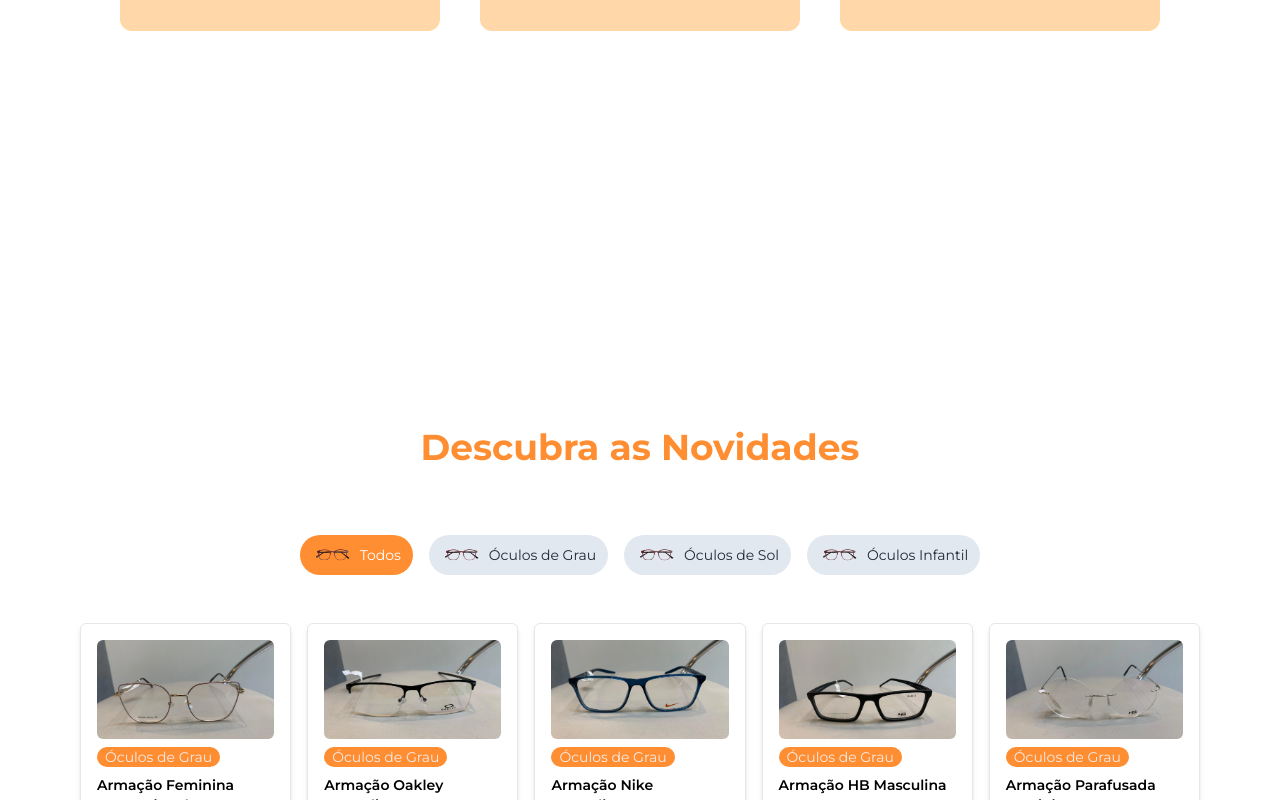
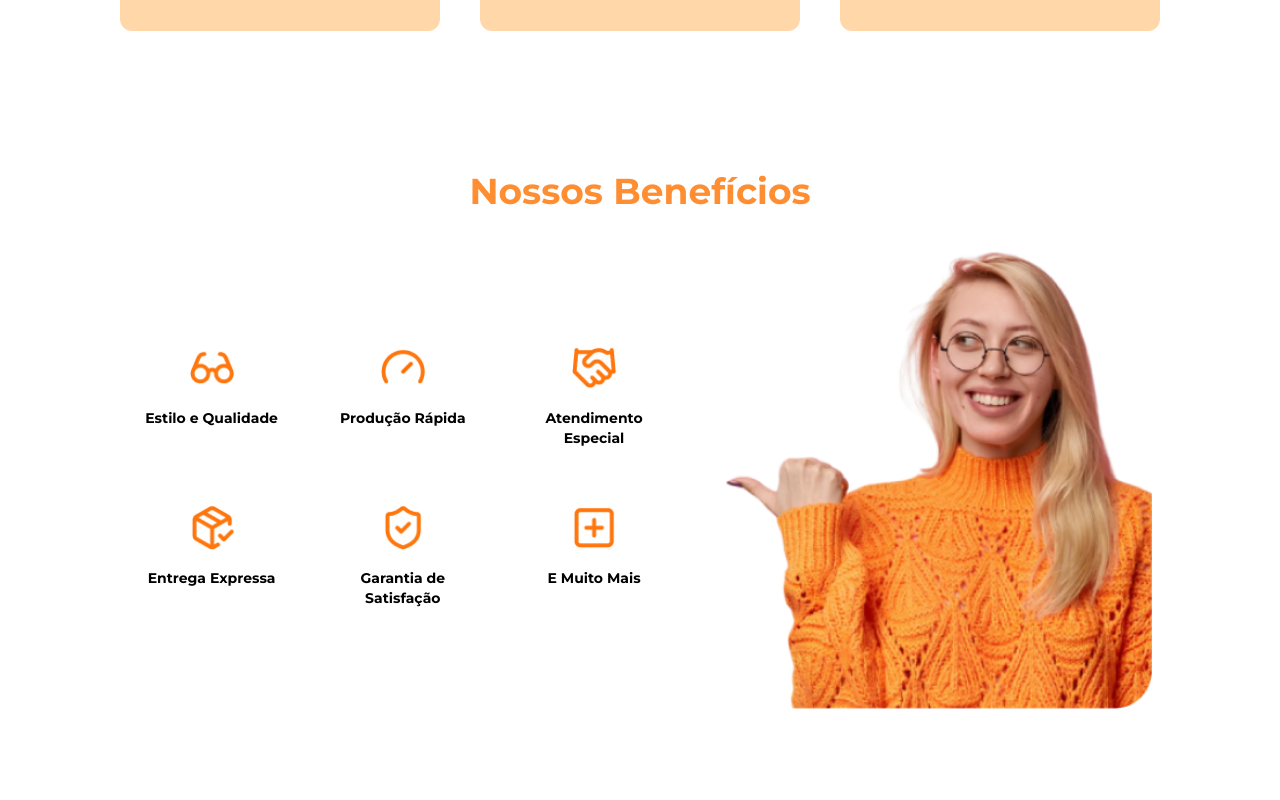
Before and after one commit to codewarriorsdevs/oticas-bem-mais, a React (Vite) app in the folder oticas-bem-mais/: page / in a window 1280 px wide. Shown: the part 1020-1820 px from the top of the page. Built offline with nearby package versions, Linux system fonts and the light colour scheme.

Commit message:
feat: add Benefits Section and Navbar Hyperlinks.

```diff
--- a/oticas-bem-mais/src/App.tsx
+++ b/oticas-bem-mais/src/App.tsx
@@ -8,6 +8,7 @@ import CategorySection from "./components/layout/CategorySection";
 import AnnounceSection from './components/layout/AnnounceSection';
 import FeedbackSection from './components/layout/FeedbackSection';
 import FAQ from './components/layout/FaqSection';
+import BenefitsSection from './components/layout/BenefitsSection';
 
 function App() {
   return (
@@ -16,6 +17,7 @@ function App() {
       <main className="bg-white flex flex-col gap-14 mb-20">
         <WelcomeSection />
         <CategorySection/>
+        <BenefitsSection />
         <ProductSection />
         <FeedbackSection/>
         <AnnounceSection />
--- /dev/null
+++ b/oticas-bem-mais/src/components/layout/BenefitsSection.tsx
@@ -0,0 +1,51 @@
+import plusIcon from "../../assets/icons/icone-plus.svg";
+import glassesIcon from "../../assets/icons/icone-glasses.svg";
+import handIcon from "../../assets/icons/icone-hand.svg";
+import boxIcon from "../../assets/icons/icone-box.svg";
+import velIcon from "../../assets/icons/icone-vel.svg";
+import okIcon from "../../assets/icons/icone-ok.svg";
+import womman from "../../assets/images/website/apontando_beneficios-1.webp";
+
+export default function BenefitsSection() {
+  return (
+    <section className="relative flex flex-col justify-center items-center -top-52 bg-white pt-8" id="benefits-section">
+      <div className="text-center">
+        <h1 className="text-bgPrimary text-4xl mb-8 font-bold max-md:text-2xl">
+          Nossos Benefícios
+        </h1>
+      </div>
+      <div className="flex flex-col md:flex-row justify-center w-4/5 items-center gap-8">
+        {/* Grid dos ícones */}
+        <div className="grid grid-cols-2 md:grid-cols-3 gap-6 mx-auto">
+          {[
+            { icon: glassesIcon, label: "Estilo e Qualidade" },
+            { icon: velIcon, label: "Produção Rápida" },
+            { icon: handIcon, label: "Atendimento Especial" },
+            { icon: boxIcon, label: "Entrega Expressa" },
+            { icon: okIcon, label: "Garantia de Satisfação" },
+            { icon: plusIcon, label: "E Muito Mais" },
+          ].map((benefit, index) => (
+            <div
+              key={index}
+              className="flex flex-col items-center text-center gap-4 p-4"
+            >
+              <img
+                src={benefit.icon}
+                alt={benefit.label}
+                className="w-12 h-12"
+              />
+              <p className="text-sm font-bold">{benefit.label}</p>
+            </div>
+          ))}
+        </div>
+
+        {/* Imagem */}
+        <img
+          src={womman}
+          alt="Apontando benefícios da bem mais"
+          className="w-full md:w-1/2 max-w-md object-contain"
+        />
+      </div>
+    </section>
+  );
+}
--- a/oticas-bem-mais/src/components/layout/CategorySection.tsx
+++ b/oticas-bem-mais/src/components/layout/CategorySection.tsx
@@ -7,7 +7,7 @@ export default function CategorySection(){
           <section className="relative -top-52 bg-white rounded-2xl  inline-block m-5 pt-8 pb-8">
             <div className="flex items-center gap-2 justify-center">
                 <div className=" text-center">
-                    <h1 className="text-bgPrimary text-center text-4xl mb-5 font-bold">Categorias mais Amadas</h1>
+                    <h1 className="text-bgPrimary text-center text-4xl mb-5 font-bold max-md:text-2xl">Categorias mais Amadas</h1>
 
                     <OptionCart/>
                 </div>
--- a/oticas-bem-mais/src/components/layout/FaqSection.tsx
+++ b/oticas-bem-mais/src/components/layout/FaqSection.tsx
@@ -12,7 +12,7 @@ const FAQ: React.FC = () => {
 
   return (
     <div className="faq-container px-40 max-md:px-8">
-      <h1 className="text-bgPrimary text-center text-4xl mb-5 font-bold">
+      <h1 className="text-bgPrimary text-center text-4xl mb-5 font-bold max-md:text-2xl">
         Perguntas Frequentes
       </h1>
       <ul className="space-y-4">
@@ -32,7 +32,7 @@ const FAQ: React.FC = () => {
               </span>
             </button>
             {visibleIndex === index && (
-              <p className="mt-2 animate-slideDown text-gray-600 text-2xl">{faq.answer}</p>
+              <p className="mt-2 animate-slideDown text-gray-600 text-xl">{faq.answer}</p>
             )}
           </li>
         ))}
--- a/oticas-bem-mais/src/components/layout/FeedbackSection.tsx
+++ b/oticas-bem-mais/src/components/layout/FeedbackSection.tsx
@@ -6,7 +6,7 @@ export default function FeedbackSection(){
     return(
         <>
             <section className='text-center w-full'>
-                <h1 className='text-bgPrimary text-center text-4xl mb-5 font-bold'>Venha conhecer nossas marcas de oculos</h1>
+                <h1 className='text-bgPrimary text-center text-4xl mb-5 font-bold max-md:text-2xl'>Venha Conhecer Nossas Marcas de Óculos</h1>
                 <div>
                     <Feedback/>
 
--- a/oticas-bem-mais/src/components/layout/Footer.tsx
+++ b/oticas-bem-mais/src/components/layout/Footer.tsx
@@ -5,7 +5,7 @@ import { navLinks } from "./Navbar";
 
 export default function Footer() {
   return (
-    <footer className="flex flex-col gap-8 bg-blackColor text-whiteColor px-12 py-8 max-md:text-sm">
+    <footer className="flex flex-col gap-8 bg-blackColor text-whiteColor px-12 py-8 max-md:text-sm" id="footer">
         <div className="flex items-center justify-between gap-4 max-md:flex-col">
           <div className="flex items-center gap-8 max-md:flex-col">
             <img src={logo} alt="Logo" className="w-32" />
--- a/oticas-bem-mais/src/components/layout/Navbar.tsx
+++ b/oticas-bem-mais/src/components/layout/Navbar.tsx
@@ -3,9 +3,9 @@ import logo from "../../assets/images/website/logo.png";
 
 export const navLinks = [
   { name: "Início", href: "#" },
-  { name: "Óculos", href: "#" },
-  { name: "Benefícios", href: "#" },
-  { name: "Contato", href: "#" },
+  { name: "Óculos", href: "#product-section" },
+  { name: "Benefícios", href: "#benefits-section" },
+  { name: "Contato", href: "#footer" },
 ];
 
 export default function Navbar() {
--- a/oticas-bem-mais/src/components/layout/ProductSection.tsx
+++ b/oticas-bem-mais/src/components/layout/ProductSection.tsx
@@ -24,12 +24,12 @@ export default function ProductSection() {
   const visibleProducts = filteredProducts.slice(0, visibleCount);
 
   const handleLoadMore = () => {
-    setVisibleCount((prevCount) => prevCount + 10); // Incrementa mais 10 produtos
+    setVisibleCount((prevCount) => prevCount + 10);
   };
 
   return (
     <section className="flex flex-col gap-12 justify-center items-center px-20 py-20 max-md:px-8" id="product-section">
-      <h1 className="text-bgPrimary text-center text-4xl mb-5 font-bold">Descubra as Novidades</h1>
+      <h1 className="text-bgPrimary text-center text-4xl mb-5 font-bold max-md:text-2xl">Descubra as Novidades</h1>
 
       <ProductFilter onSelectFilter={setSelectedFilter} />
 
--- a/oticas-bem-mais/src/components/layout/WelcomeSection.tsx
+++ b/oticas-bem-mais/src/components/layout/WelcomeSection.tsx
@@ -13,7 +13,9 @@ export default function WelcomeSection() {
             </span><br />
             para você
           </h1>
-          <Button className="bg-blackColor" text="Encontre seu Óculos Ideal!" />
+          <a href="#product-section">
+            <Button className="bg-blackColor" text="Encontre seu Óculos Ideal!" />
+          </a>
         </div>
         <div>
           <img src={img} height={700} width={700} />
```
Also changed, not shown: oticas-bem-mais/src/components/ui/Feedback.tsx (+21 -16 lines), oticas-bem-mais/src/data/Faq.ts (+4 -4 lines).
